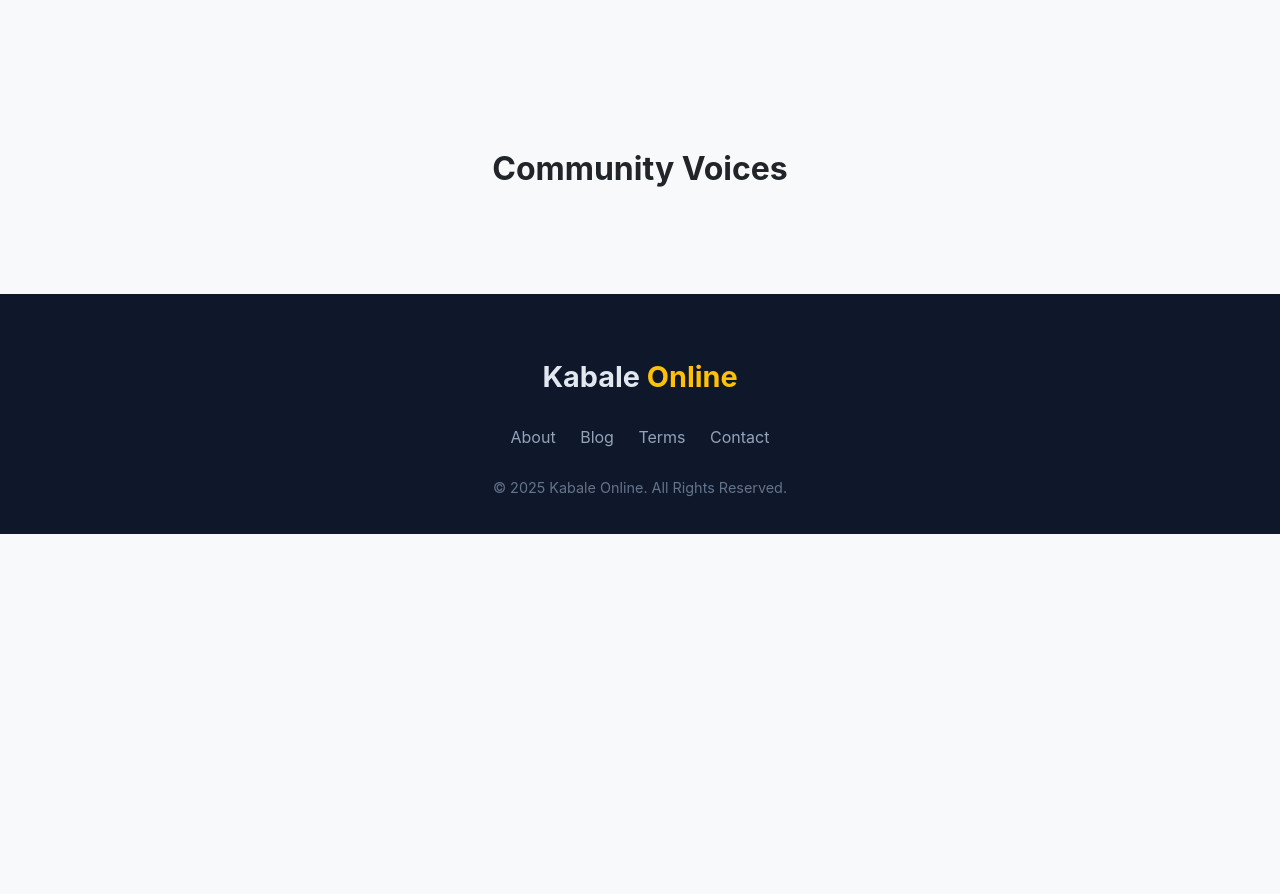
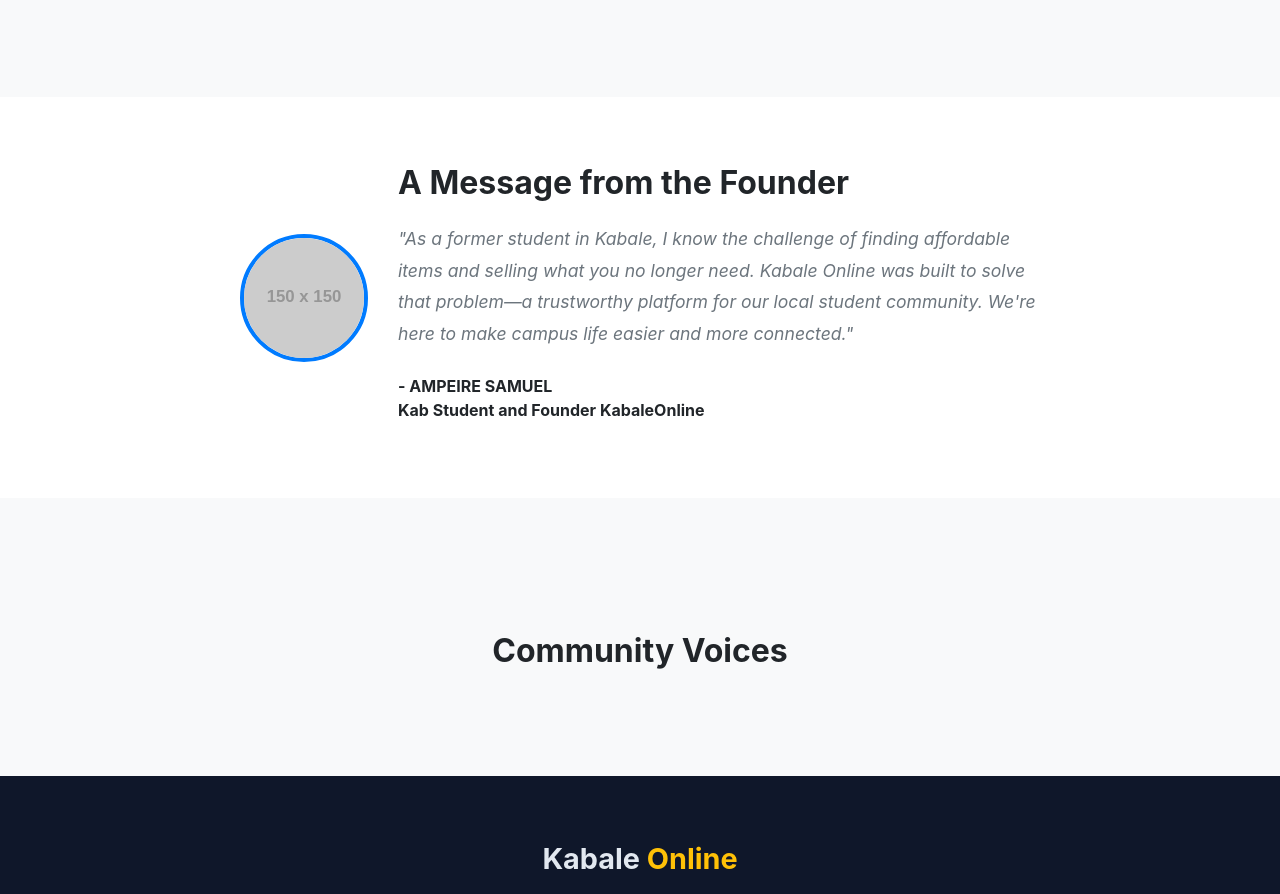
Before and after one commit to shopkabale/kabaleonline, a website: page index.html in a window 1280 px wide. Shown: the part 3714-4608 px from the top of the page. Before the commit the page ends 4248 px from the top, so only its background shows below. Drawn offline with Linux system fonts and the light colour scheme; no server answers; placeholder pictures from the web are drawn by us.

Commit message:
Update index.html

```diff
--- a/index.html
+++ b/index.html
@@ -390,7 +390,56 @@
     }
 }
 
+/* Add this CSS to your <style> block */
+.founder-section {
+    padding: 60px 15px;
+    background-color: var(--bg-card); /* Uses your theme's card background */
+    margin: 40px 0;
+}
+.founder-card {
+    display: flex;
+    flex-direction: column;
+    align-items: center;
+    text-align: center;
+    max-width: 800px;
+    margin: 0 auto;
+}
+.founder-photo {
+    width: 120px;
+    height: 120px;
+    border-radius: 50%;
+    object-fit: cover;
+    border: 4px solid var(--ko-primary);
+    margin-bottom: 20px;
+}
+.founder-content h2 {
+    font-size: 2em;
+    margin: 0 0 15px;
+}
+.founder-quote {
+    font-size: 1.1em;
+    font-style: italic;
+    color: var(--text-secondary);
+    line-height: 1.8;
+    margin: 0 0 25px;
+    max-width: 650px;
+}
+.founder-signature {
+    font-weight: bold;
+    color: var(--text-main);
+    line-height: 1.5;
+}
 
+@media (min-width: 768px) {
+    .founder-card {
+        flex-direction: row;
+        text-align: left;
+        gap: 30px;
+    }
+    .founder-photo {
+        margin-bottom: 0;
+    }
+}
 
     </style>
 </head>
@@ -638,6 +687,23 @@
         </div>
     </div>
 </section>
+<section class="founder-section">
+    <div class="container">
+        <div class="founder-card">
+            <img src="https://placehold.co/150x150" alt="Founder & CEO" class="founder-photo">
+            <div class="founder-content">
+                <h2>A Message from the Founder</h2>
+                <p class="founder-quote">
+                    "As a former student in Kabale, I know the challenge of finding affordable items and selling what you no longer need. Kabale Online was built to solve that problem—a trustworthy platform for our local student community. We're here to make campus life easier and more connected."
+                </p>
+                <p class="founder-signature">
+    <strong>- AMPEIRE SAMUEL</strong><br>
+    Kab Student and Founder KabaleOnline
+</p>
+            </div>
+        </div>
+    </div>
+</section>
         <section class="testimonial-section" id="testimonials">
             <h2 class="section-title">Community Voices</h2>
             <div id="testimonial-grid" class="testimonial-grid"></div>
```
